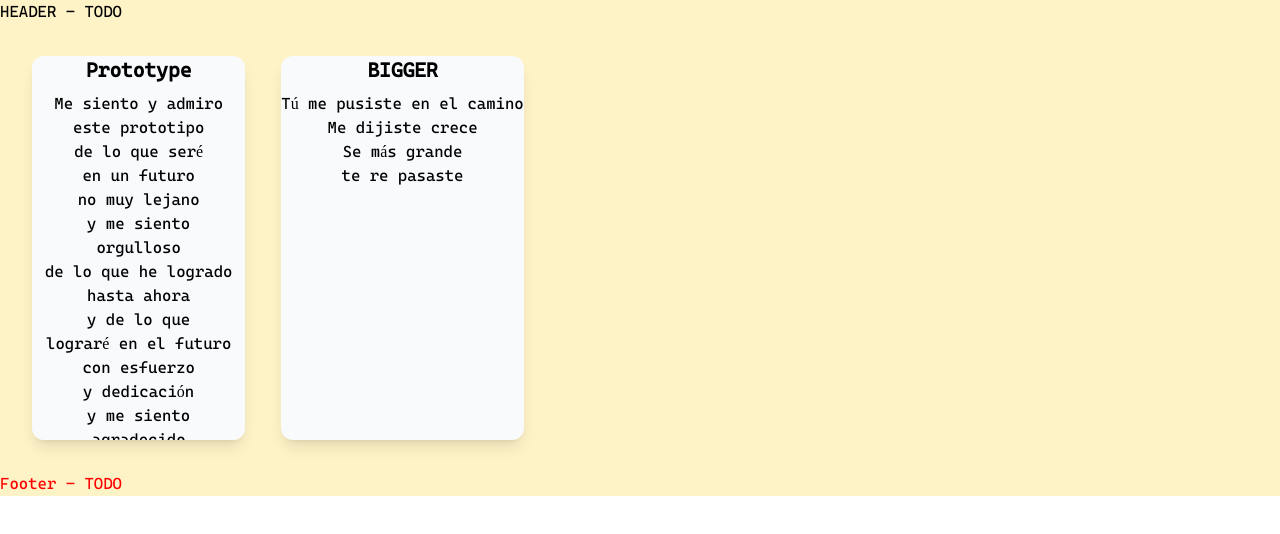
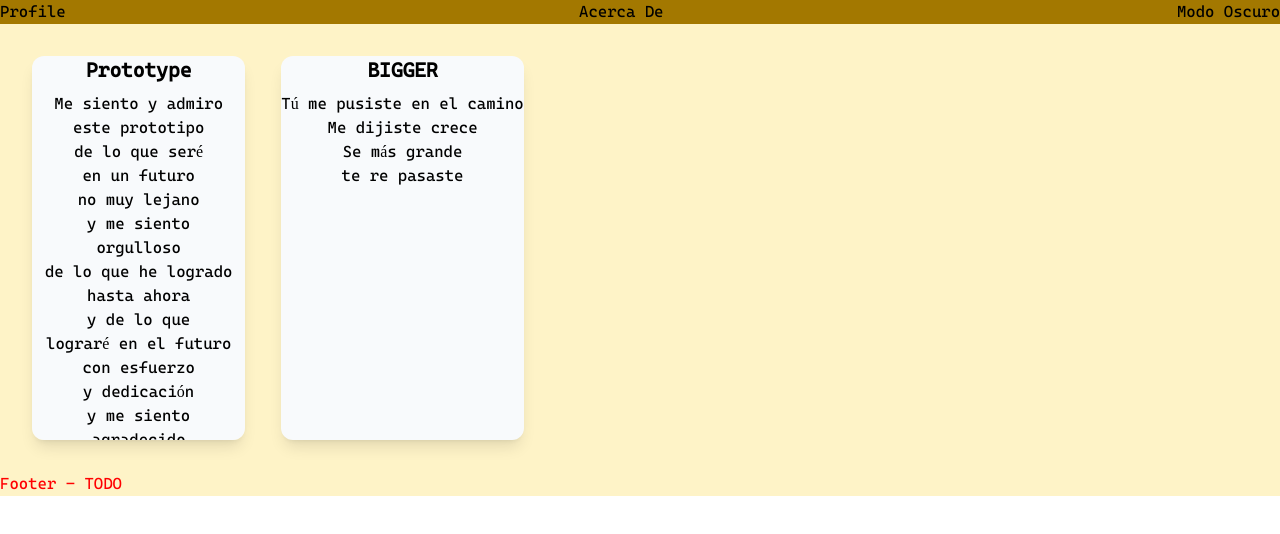
Before and after one commit to 1gnale/POOP-ts, a React (Vite) app: page / in a window 1280 px wide. Shown: the top 534 px of the page. Built offline with nearby package versions, Linux system fonts and the light colour scheme.

Commit message:
styles: change scroll & mock navbar

```diff
--- a/src/components/header/Header.tsx
+++ b/src/components/header/Header.tsx
@@ -3,7 +3,11 @@
 const Header = () => { //TODO Create a Header component
     return (
         <header>
-            <h1>HEADER - TODO</h1>
+            <div className="flex justify-between h-6 bg-brown">
+                <button>Profile</button>
+                <button>Acerca De</button>
+                <button>Modo Oscuro</button>
+            </div>
         </header>
     );
 }
--- a/src/index.css
+++ b/src/index.css
@@ -27,12 +27,12 @@
 }
 
 ::-webkit-scrollbar-thumb {
-    background: #a37800;
+    background: #919191;
     border-radius: 9999px;
 }
 
 /* Firefox */
 * {
     scrollbar-width: thin;
-    scrollbar-color: #a37800 #F3F4F6;
+    scrollbar-color: #919191 #F3F4F6;
 }
--- a/tailwind.config.js
+++ b/tailwind.config.js
@@ -6,6 +6,9 @@ export default {
   ],
   theme: {
     extend: {
+      colors: {
+        "brown": "#a37800"
+      },
       fontFamily: {
         "Cascadia": ['Cascadia'],
       },
```
Also changed, not shown: 1 other file (tests, documents, lock files or other folders).
